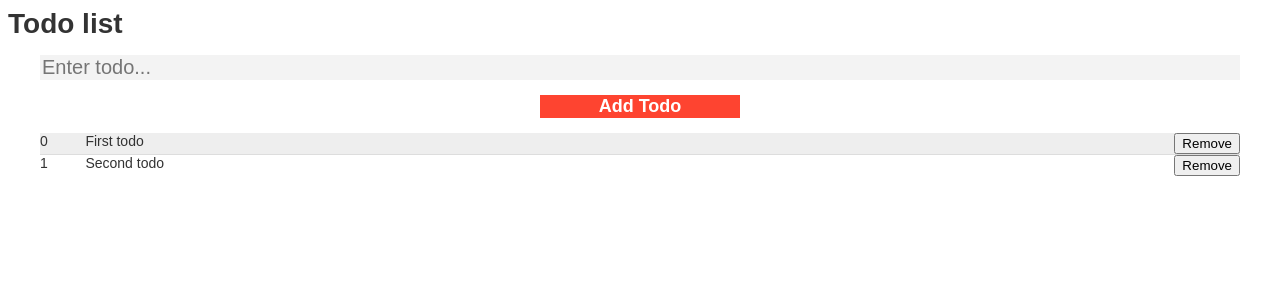
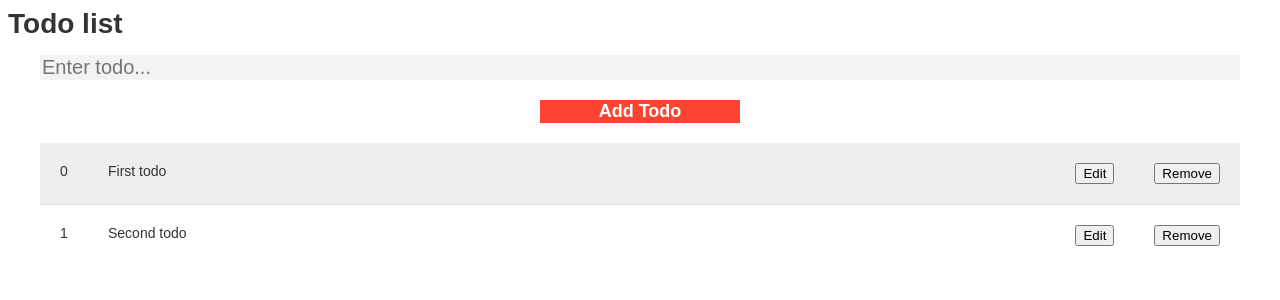
Before and after one commit to Miarur/todo_list, an Angular app in the folder todo_app/: page / in a window 1280 px wide. Shown: the top 300 px of the page. Built offline with nearby package versions, Linux system fonts and the light colour scheme.

Commit message:
feat: add edit method for task

```diff
--- a/todo_app/src/app/components/todos/todos.component.css
+++ b/todo_app/src/app/components/todos/todos.component.css
@@ -20,14 +20,25 @@
 
 .todo .id {
   flex: 1 1 50px;
+  justify-content: center;
+  align-items: center;
+  padding: 20px;
 }
 
 .todo .content {
   flex: 1 1 100%;
+  justify-content: center;
+  align-items: center;
+  padding: 20px;
 }
 
 .todo.done .content {
   text-decoration: line-through;
+}
+
+.delete,
+.edit {
+  margin: 20px;
 }
 
 .todo-input {
@@ -53,7 +64,7 @@
 
   background-color: #FE4430;
   color: #FFF;
-  margin: 15px auto;
+  margin: 20px auto;
   padding: 10, 15px;
   font-size: 18px;
   font-weight: 700;
--- a/todo_app/src/app/components/todos/todos.component.html
+++ b/todo_app/src/app/components/todos/todos.component.html
@@ -15,6 +15,7 @@
     <div *ngFor="let todo of todos; let i = index;" class="todo {{ (todo.completed ? 'done' : '') }}">
       <div class="id">{{ i }}</div>
       <div class="content" (click)="toggleDone(i)">{{ todo.content }}</div>
+      <button class="edit" (click)="editTodo(i)">Edit</button>
       <button class="delete" (click)="deleteTodo(i)">Remove</button>
     </div>
   </div>
--- a/todo_app/src/app/components/todos/todos.component.ts
+++ b/todo_app/src/app/components/todos/todos.component.ts
@@ -48,4 +48,13 @@ export class TodosComponent implements OnInit {
     this.inputTodo = '';
   }
 
+  editTodo(id:number) {
+    console.log(this.todos[id])
+    let title = this.todos[id].content;
+    let result = prompt("Edit Task Title", title);
+    if (result !== null && result !== ""){
+      this.todos[id].content = result;
+    }
+  }
+
 }
```
